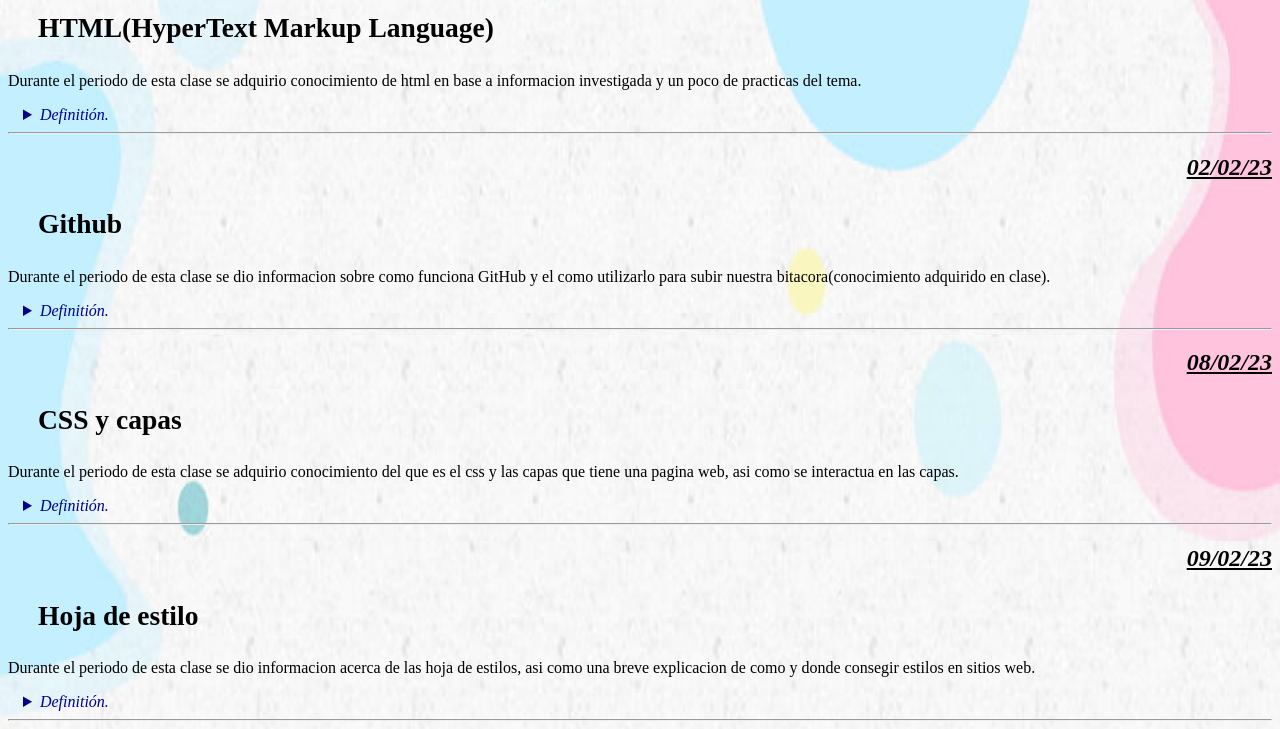
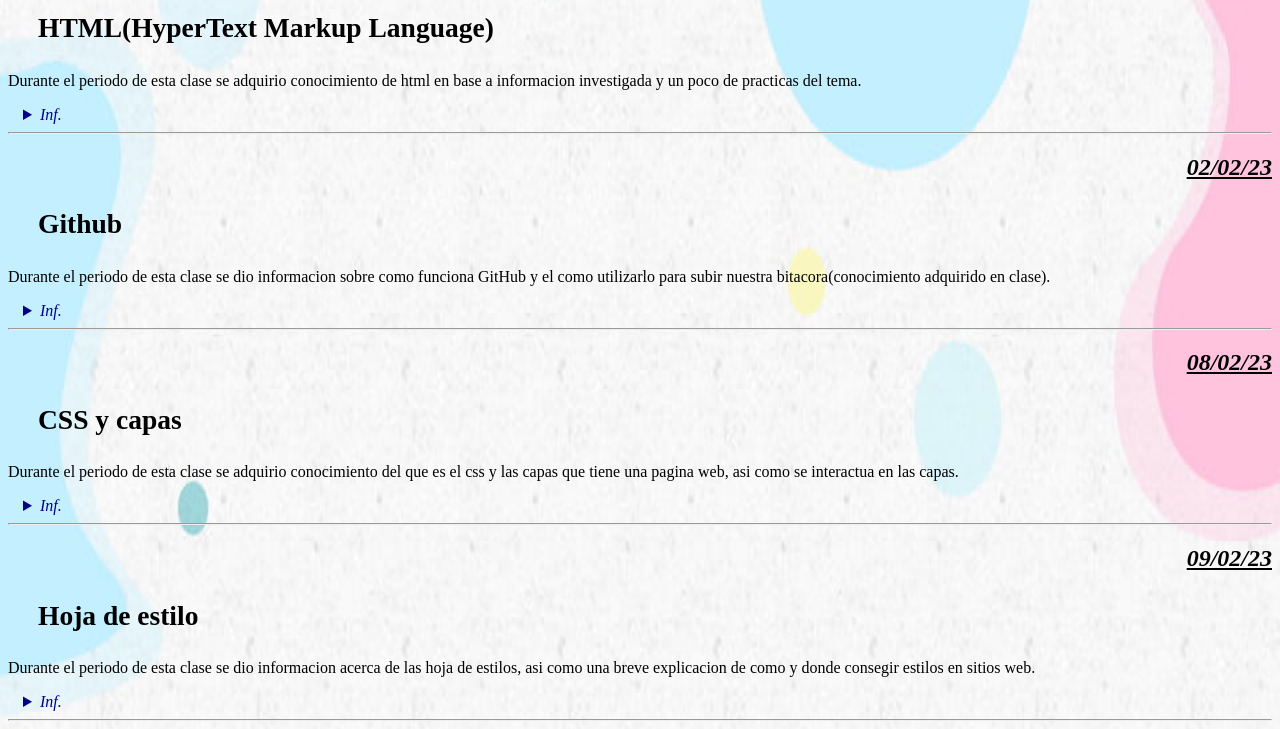
Before and after one commit to Arath381548/bitacora, a plain HTML site: page index.html in a window 1280 px wide. Shown: the part 143-872 px from the top of the page. Drawn offline with Linux system fonts and the light colour scheme.

Commit message:
Update index.html

```diff
--- a/index.html
+++ b/index.html
@@ -18,7 +18,7 @@
         Durante el periodo de esta clase se adquirio conocimiento de html en base a informacion investigada y un poco de practicas del tema.
     </p>
     <details>
-        <summary>Definitión.</summary>
+        <summary>Inf.</summary>
         <pre>
         HTML5 es un estándar que sirve como referencia del software que conecta con la elaboración de páginas web
         en sus diferentes versiones, define una estructura básica y un código (denominado HTML) para la definición
@@ -35,7 +35,7 @@
         Durante el periodo de esta clase se dio informacion sobre como funciona GitHub y el como utilizarlo para subir nuestra bitacora(conocimiento adquirido en clase).
     </p>
     <details>
-        <summary>Definitión.</summary>
+        <summary>Inf.</summary>
         <pre>
         GitHub es una forja para alojar proyectos utilizando el sistema de control de versiones Git.
         Se utiliza principalmente para la creación de código fuente de programas de ordenador
@@ -51,7 +51,7 @@
         Durante el periodo de esta clase se adquirio conocimiento del que es el css y las capas que tiene una pagina web, asi como se interactua en las capas.
     </p>
     <details>
-        <summary>Definitión.</summary>
+        <summary>Inf.</summary>
         <pre>
         CSS(Cascading Style Sheets)es un lenguaje que maneja el diseño y presentación de las páginas web,
         es decir, cómo lucen cuando un usuario las visita.Funciona junto con el lenguaje HTML que se encarga
@@ -68,7 +68,7 @@
         Durante el periodo de esta clase se dio informacion acerca de las hoja de estilos, asi como una breve explicacion de como y donde consegir estilos en sitios web.
     </p>
     <details>
-        <summary>Definitión.</summary>
+        <summary>Inf.</summary>
         <pre>
         Una hoja de estilo es un archivo de extensión *.CSS (CSS, Cascading Style Sheets = Hojas de estilo)
         que contempla definiciones de formato (tipo de fuente, tamaño, color de la fuente, color de fondo,
```
